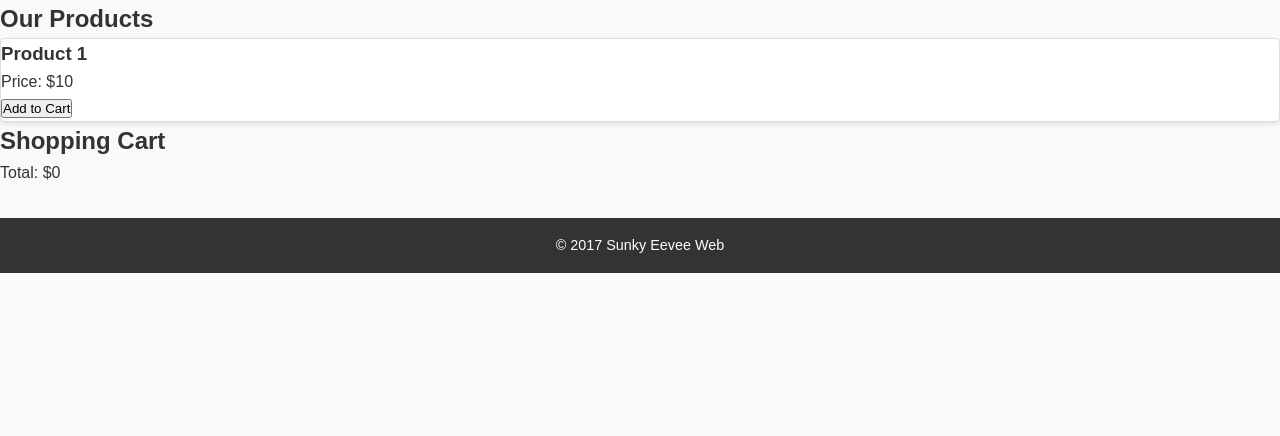
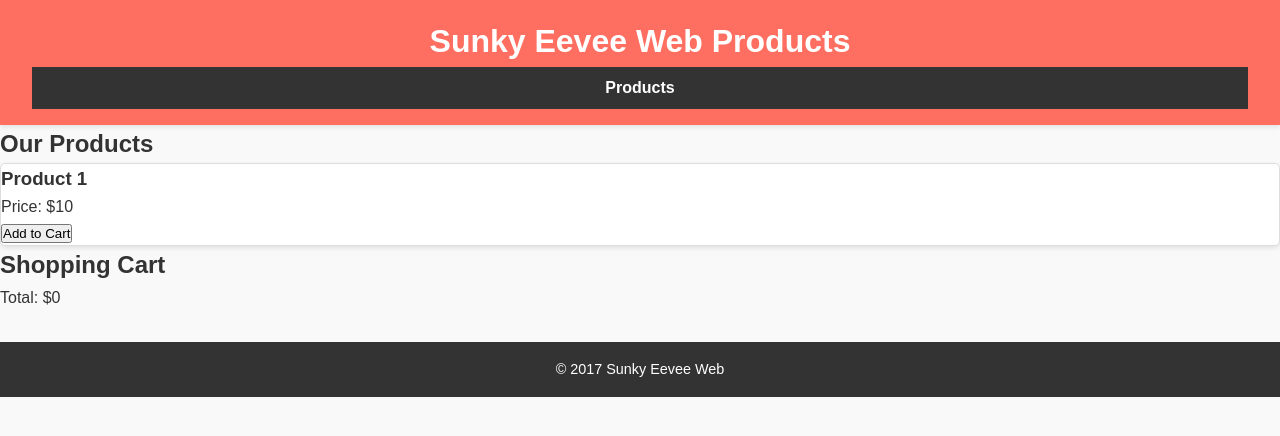
Before and after one commit to Sunky2009/SunkyEevee, a plain HTML site: page products.html in a window 1280 px wide. Drawn offline with Linux system fonts and the light colour scheme.

Commit message:
Add files via upload

```diff
--- a/products.html
+++ b/products.html
@@ -7,6 +7,14 @@
     <link rel="stylesheet" href="style.css">
 </head>
 <body>
+    <header>
+        <h1>Sunky Eevee Web Products</h1>
+        <nav>
+            <ul>
+                <li><a href="products">Products</a></li>
+            </ul>
+        </nav>
+    </header>
 
     <main>
         <section id="products">
```
Also changed, not shown: index.html (+0 -1 lines).
